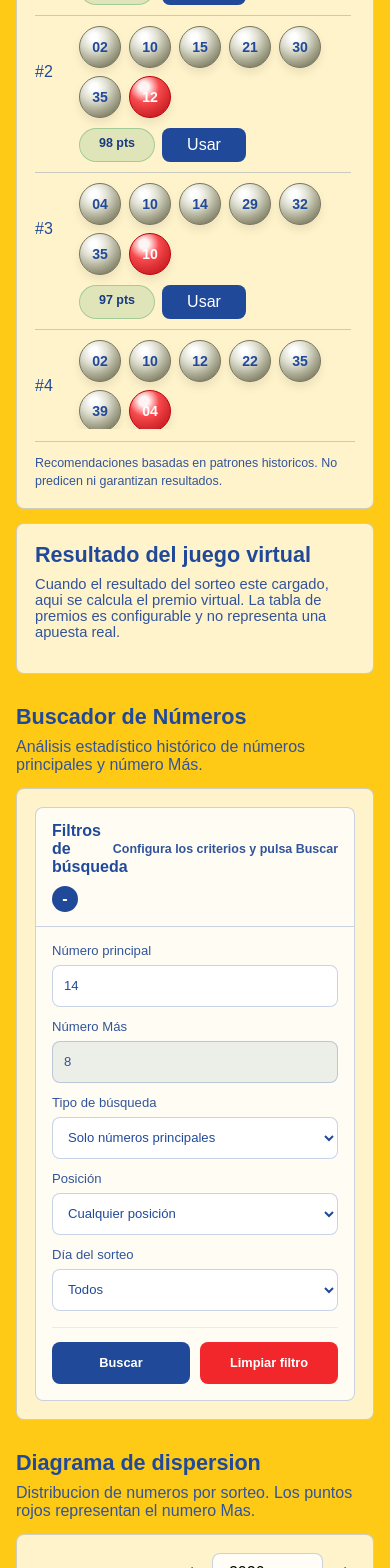
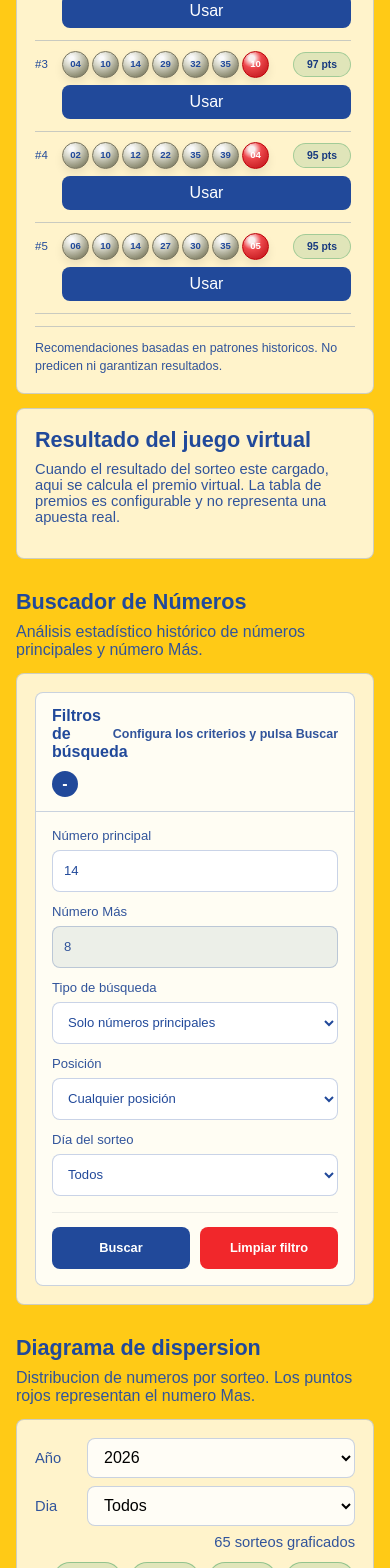
Before and after one commit to LuisManon/AnalisisDiario, a Next.js app: page / in a window 390 px wide. Shown: the part 2840-4408 px from the top of the page. Built offline with nearby package versions, Linux system fonts and the light colour scheme.

Commit message:
Refinar analisis e historial en movil

```diff
--- a/app/styles.css
+++ b/app/styles.css
@@ -2704,4 +2704,84 @@ h3 {
     height: 42px;
     margin-top: 0;
   }
-}
+
+  .recommendationItem {
+    gap: 7px;
+    grid-template-columns: 20px minmax(0, 1fr) 58px;
+    padding-bottom: 12px;
+  }
+
+  .recommendationItem > span:first-child {
+    font-size: 0.72rem;
+  }
+
+  .recommendationBalls {
+    flex-wrap: nowrap;
+    gap: 3px;
+  }
+
+  .recommendationBalls .ball {
+    font-size: 0.6rem;
+    height: 27px;
+    width: 27px;
+  }
+
+  .recommendationActions {
+    display: contents;
+  }
+
+  .recommendationActions .scoreBadge {
+    align-self: center;
+    font-size: 0.65rem;
+    grid-column: 3;
+    grid-row: 1;
+    padding: 6px 4px;
+  }
+
+  .recommendationActions .miniButton {
+    grid-column: 2 / 4;
+    grid-row: 2;
+    min-height: 34px;
+    width: 100%;
+  }
+
+  .scatterSection .scatterControls {
+    align-items: center;
+    display: grid;
+    gap: 8px 10px;
+    grid-template-columns: 42px minmax(0, 1fr);
+    justify-content: stretch;
+  }
+
+  .scatterSection .scatterControls select {
+    min-width: 0;
+    width: 100%;
+  }
+
+  .scatterSection .scatterControls > span {
+    grid-column: 1 / -1;
+    text-align: right;
+  }
+
+  .lotoTheme .history {
+    gap: 0;
+  }
+
+  .lotoTheme .historyRow {
+    background: transparent;
+    border: 0;
+    border-radius: 0;
+    padding: 13px 0;
+    position: relative;
+  }
+
+  .lotoTheme .historyRow:not(:last-child)::after {
+    background: rgba(33, 73, 154, 0.22);
+    bottom: 0;
+    content: "";
+    height: 1px;
+    left: 12%;
+    position: absolute;
+    width: 76%;
+  }
+}
--- a/components/DashboardClient.tsx
+++ b/components/DashboardClient.tsx
@@ -433,7 +433,7 @@ export function DashboardClient({ initialData }: DashboardClientProps) {
       </section>
       <section className="card scatterSection">
         <div className="scatterControls">
-          <label htmlFor="scatterYear">Anio</label>
+          <label htmlFor="scatterYear">Año</label>
           <select id="scatterYear" value={scatterYear} onChange={(event) => setScatterYear(event.target.value)}>
             <option value="todos">Todos</option>
             {availableYears.map((year) => (
@@ -458,7 +458,7 @@ export function DashboardClient({ initialData }: DashboardClientProps) {
       </section>
       <section className="card rangeMapSection">
         <div className="scatterControls">
-          <label htmlFor="rangeYear">Anio</label>
+          <label htmlFor="rangeYear">Año</label>
           <select id="rangeYear" value={rangeYear} onChange={(event) => setRangeYear(event.target.value)}>
             <option value="todos">Todos</option>
             {availableYears.map((year) => (
```
